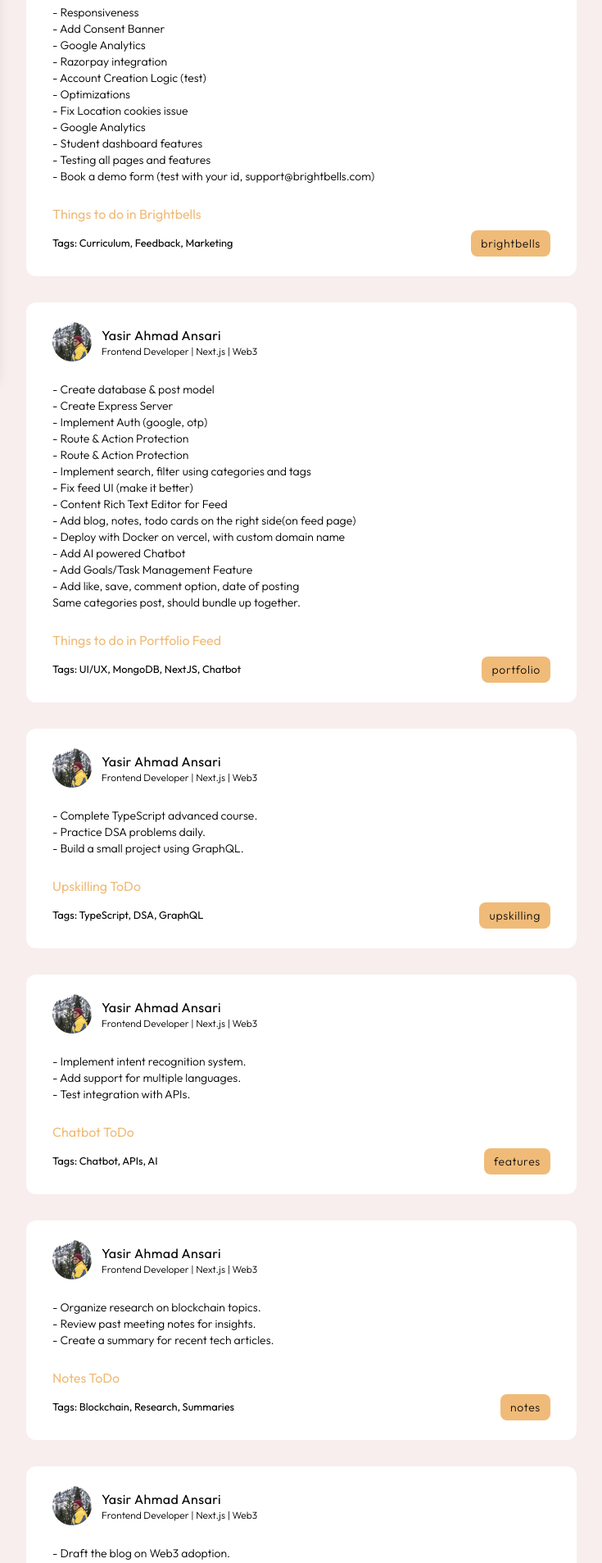
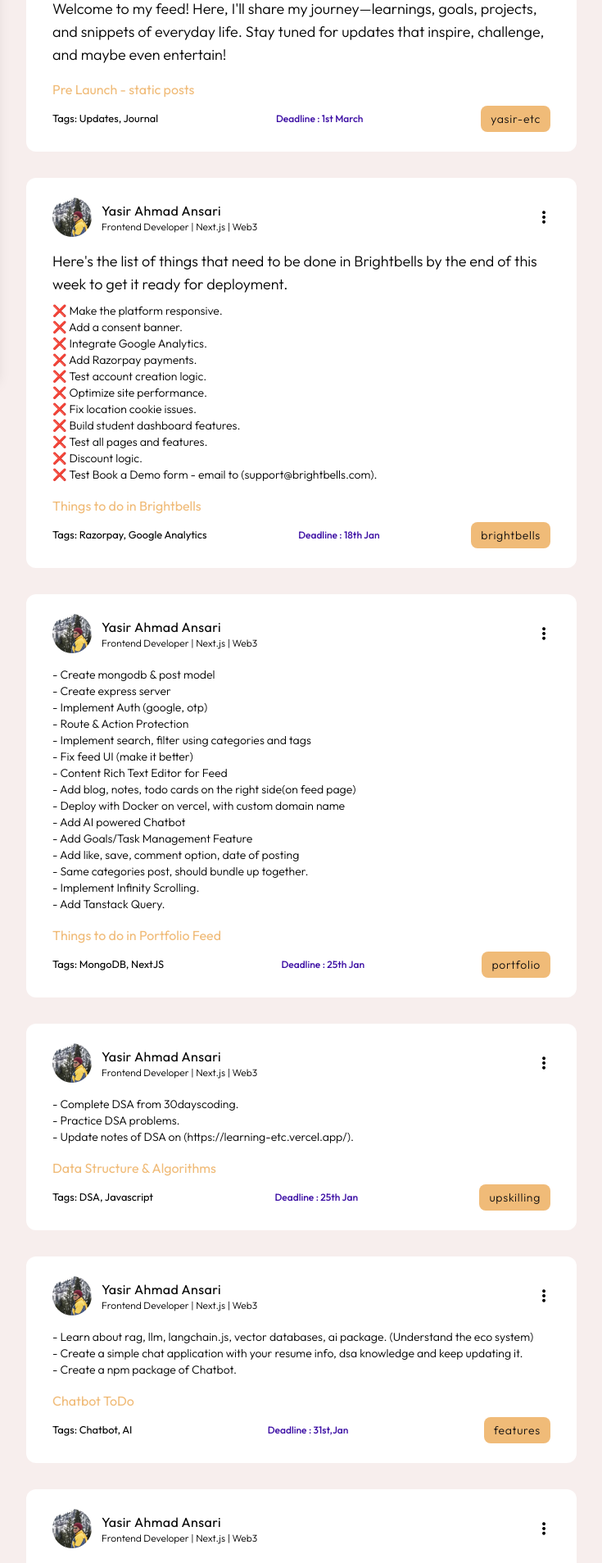
Before and after one commit to ethicalhub/yasir-etc, a Next.js app: page /posts in a window 1280 px wide. Shown: the part 340-2247 px from the top of the page at 82% size, without its empty margins (0-735 px from the left). Built offline with nearby package versions, Linux system fonts and the light colour scheme.

Commit message:
feat(setup): add few basic feed post

```diff
--- a/app/(root)/posts/page.tsx
+++ b/app/(root)/posts/page.tsx
@@ -3,41 +3,63 @@ import { SiSecurityscorecard } from "react-icons/si";
 
 import Post from "@/components/feed/Post";
 import { PostType } from "@/constants/Types";
+// ✅
 const posts = [
+  {
+    id: 0,
+    title: "Pre Launch - static posts",
+    deadline: "1st March",
+    content: (
+      <p>
+        Welcome to my feed! Here, I&apos;ll share my journey—learnings, goals,
+        projects, and snippets of everyday life. Stay tuned for updates that
+        inspire, challenge, and maybe even entertain!
+      </p>
+    ),
+    category: "yasir-etc",
+    tags: ["Updates", "Journal"],
+    createdAt: new Date().toISOString(),
+  },
   {
     id: 1,
     title: "Things to do in Brightbells",
+    deadline: "18th Jan",
     content: (
-      <ul className="list-outside">
-        <li className="text-sm">- Responsiveness</li>
-        <li className="text-sm">- Add Consent Banner</li>
-        <li className="text-sm">- Google Analytics</li>
-        <li className="text-sm">- Razorpay integration</li>
-        <li className="text-sm">- Account Creation Logic (test)</li>
-        <li className="text-sm">- Optimizations</li>
-        <li className="text-sm">- Fix Location cookies issue</li>
-        <li className="text-sm">- Google Analytics</li>
-        <li className="text-sm">- Student dashboard features</li>
-        <li className="text-sm">- Testing all pages and features</li>
-        <li className="text-sm">
-          - Book a demo form (test with your id, support@brightbells.com)
-        </li>
-      </ul>
+      <>
+        <p>
+          Here&apos;s the list of things that need to be done in Brightbells by
+          the end of this week to get it ready for deployment.
+        </p>
+        <ul className="my-2 list-outside">
+          <li className="text-sm">❌ Make the platform responsive.</li>
+          <li className="text-sm">❌ Add a consent banner.</li>
+          <li className="text-sm">❌ Integrate Google Analytics.</li>
+          <li className="text-sm">❌ Add Razorpay payments.</li>
+          <li className="text-sm">❌ Test account creation logic.</li>
+          <li className="text-sm">❌ Optimize site performance.</li>
+          <li className="text-sm">❌ Fix location cookie issues.</li>
+          <li className="text-sm">❌ Build student dashboard features.</li>
+          <li className="text-sm">❌ Test all pages and features.</li>
+          <li className="text-sm">❌ Discount logic.</li>
+          <li className="text-sm">
+            ❌ Test Book a Demo form - email to (support@brightbells.com).
+          </li>
+        </ul>
+      </>
     ),
     category: "Brightbells",
-    tags: ["Curriculum", "Feedback", "Marketing"],
+    tags: ["Razorpay", "Google Analytics"],
     createdAt: new Date().toISOString(),
   },
-
   {
     id: 2,
     title: "Things to do in Portfolio Feed",
+    deadline: "25th Jan",
     content: (
       <ul className="list-outside text-sm">
-        <li>- Create database & post model</li>
-        <li>- Create Express Server</li>
+        <li>- Create mongodb & post model</li>
+        <li>- Create express server</li>
         <li>- Implement Auth (google, otp) </li>
-        <li>- Route & Action Protection </li>
         <li>- Route & Action Protection </li>
         <li>- Implement search, filter using categories and tags</li>
         <li>- Fix feed UI (make it better) </li>
@@ -47,70 +69,119 @@ const posts = [
         <li>- Add AI powered Chatbot</li>
         <li>- Add Goals/Task Management Feature</li>
         <li>- Add like, save, comment option, date of posting</li>
-        <li>Same categories post, should bundle up together.</li>
+        <li>- Same categories post, should bundle up together.</li>
+        <li>- Implement Infinity Scrolling.</li>
+        <li>- Add Tanstack Query.</li>
       </ul>
     ),
     category: "Portfolio",
-    tags: ["UI/UX", "MongoDB", "NextJS", "Chatbot"],
+    tags: ["MongoDB", "NextJS"],
     createdAt: new Date().toISOString(),
   },
-
   {
     id: 3,
-    title: "Upskilling ToDo",
+    title: "Data Structure & Algorithms",
+    deadline: "25th Jan",
     content: (
       <ul className="list-outside">
-        <li className="text-sm">- Complete TypeScript advanced course.</li>
-        <li className="text-sm">- Practice DSA problems daily.</li>
-        <li className="text-sm">- Build a small project using GraphQL.</li>
+        <li className="text-sm">- Complete DSA from 30dayscoding.</li>
+        <li className="text-sm">- Practice DSA problems.</li>
+        <li className="text-sm">
+          - Update notes of DSA on (https://learning-etc.vercel.app/).
+        </li>
       </ul>
     ),
     category: "Upskilling",
-    tags: ["TypeScript", "DSA", "GraphQL"],
+    tags: ["DSA", "Javascript"],
     createdAt: new Date().toISOString(),
   },
   {
     id: 4,
     title: "Chatbot ToDo",
+    deadline: "31st,Jan",
     content: (
       <ul className="list-outside">
-        <li className="text-sm">- Implement intent recognition system.</li>
-        <li className="text-sm">- Add support for multiple languages.</li>
-        <li className="text-sm">- Test integration with APIs.</li>
+        <li className="text-sm">
+          - Learn about rag, llm, langchain.js, vector databases, ai package.
+          (Understand the eco system)
+        </li>
+        <li className="text-sm">
+          - Create a simple chat application with your resume info, dsa
+          knowledge and keep updating it.
+        </li>
+        <li className="text-sm">- Create a npm package of Chatbot.</li>
       </ul>
     ),
     category: "Features",
-    tags: ["Chatbot", "APIs", "AI"],
+    tags: ["Chatbot", "AI"],
     createdAt: new Date().toISOString(),
   },
   {
     id: 5,
-    title: "Notes ToDo",
+    title: "Upcoming tasks",
+    deadline: "10th,Feb",
     content: (
       <ul className="list-outside">
-        <li className="text-sm">- Organize research on blockchain topics.</li>
-        <li className="text-sm">- Review past meeting notes for insights.</li>
-        <li className="text-sm">
-          - Create a summary for recent tech articles.
-        </li>
+        <li className="text-sm">- System Design (frontend).</li>
+        <li className="text-sm">- Interview Preparation.</li>
+        <li className="text-sm">- Machine Coding Practice.</li>
+        <li className="text-sm">- Upskilling ReactJS, NextJS.</li>
+        <li className="text-sm">- Web3, Ethereum, Blockchain</li>
+        <li className="text-sm">- Framer motion, </li>
       </ul>
     ),
     category: "Notes",
-    tags: ["Blockchain", "Research", "Summaries"],
+    tags: ["Research", "Summaries"],
     createdAt: new Date().toISOString(),
   },
   {
     id: 6,
     title: "Blog ToDo",
+    deadline: "18th Feb",
     content: (
       <ul className="list-outside">
-        <li className="text-sm">- Draft the blog on Web3 adoption.</li>
-        <li className="text-sm">- Proofread the article on AI advancements.</li>
+        <li className="text-sm">- Create a plan for content creation.</li>
+        <li className="text-sm">
+          - Keep updating your feed, regaring daily tracking goals.
+        </li>
         <li className="text-sm">- Schedule publishing for Frontend Tips.</li>
       </ul>
     ),
     category: "Blog",
-    tags: ["Web3", "AI", "Frontend"],
+    tags: ["AI", "Frontend"],
+    createdAt: new Date().toISOString(),
+  },
+  {
+    id: 7,
+    title: "Ethicals Lab",
+    deadline: "28th Feb",
+    content: (
+      <ul className="list-outside">
+        <li className="text-sm">- Hire Interns.</li>
+        <li className="text-sm">- Create platform.</li>
+        <li className="text-sm">- Quizzes, multistep form, etc.</li>
+      </ul>
+    ),
+    category: "Blog",
+    tags: ["Frontend"],
+    createdAt: new Date().toISOString(),
+  },
+  {
+    id: 8,
+    title: "Building Projects",
+    deadline: "---",
+    content: (
+      <ul className="list-outside">
+        <li className="text-sm">- Portfolio with feed, ToDo .</li>
+        <li className="text-sm">- Chatbot based on my portfolio.</li>
+        <li className="text-sm">- Quiz Application (ethicals)</li>
+        <li className="text-sm">- Use of Socket.io </li>
+        <li className="text-sm">- Decentralize Application</li>
+        <li className="text-sm">- Build Projects</li>
+      </ul>
+    ),
+    category: "Project",
+    tags: ["Frontend, Fullstack"],
     createdAt: new Date().toISOString(),
   },
 ];
--- a/components/feed/Post.tsx
+++ b/components/feed/Post.tsx
@@ -1,3 +1,5 @@
+import { SlOptionsVertical } from "react-icons/sl";
+
 import { PostType } from "@/constants/Types";
 
 import UserFeedCard from "../uiComponent/userFeedCard";
@@ -5,11 +7,19 @@ import UserFeedCard from "../uiComponent/userFeedCard";
 const Post = ({ post }: { post: PostType }) => {
   return (
     <div key={post.id} className="max-w-2xl rounded-xl bg-white px-8 py-6">
-      <UserFeedCard size={"small"} />
-      <div className="my-6 w-full text-lg font-light">{post.content}</div>
+      <div className="flex items-center justify-between">
+        <UserFeedCard size={"small"} />
+        <SlOptionsVertical className="size-4 cursor-pointer" />
+        {/* This should contain option for flag post, advise correction/feedback, share */}
+      </div>
+      <div className="my-4 w-full text-lg font-light">{post.content}</div>
       <h2 className="text-secondary">{post.title}</h2>
-      <div className="mt-2 flex items-center justify-between">
+
+      <div className="mt-2 flex items-center justify-between gap-4">
         <small className="">Tags: {post.tags.join(", ")}</small>
+        <p className="my-1 text-xs font-medium text-blue">
+          Deadline : {post.deadline}
+        </p>
         <small className="rounded-lg bg-secondary px-3 py-[6px] text-sm font-light tracking-wider text-dark">
           {post.category.toLowerCase()}
         </small>
--- a/constants/Types.ts
+++ b/constants/Types.ts
@@ -5,7 +5,8 @@ export interface PostType {
   title: string;
   content: React.ReactNode;
   category: string;
+  deadline?: string;
   tags: string[];
   createdAt: string;
-  parentId: number | null;
+  parentId?: number | null;
 }
```
